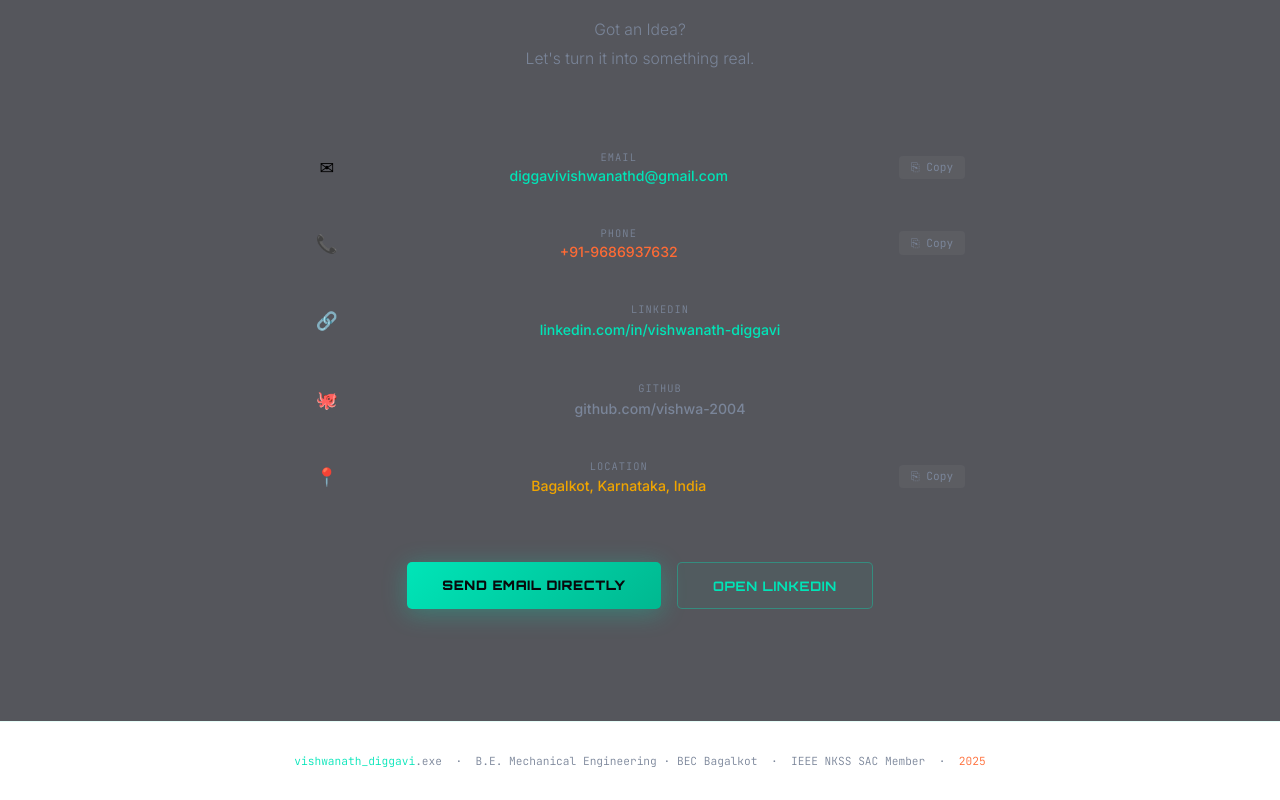
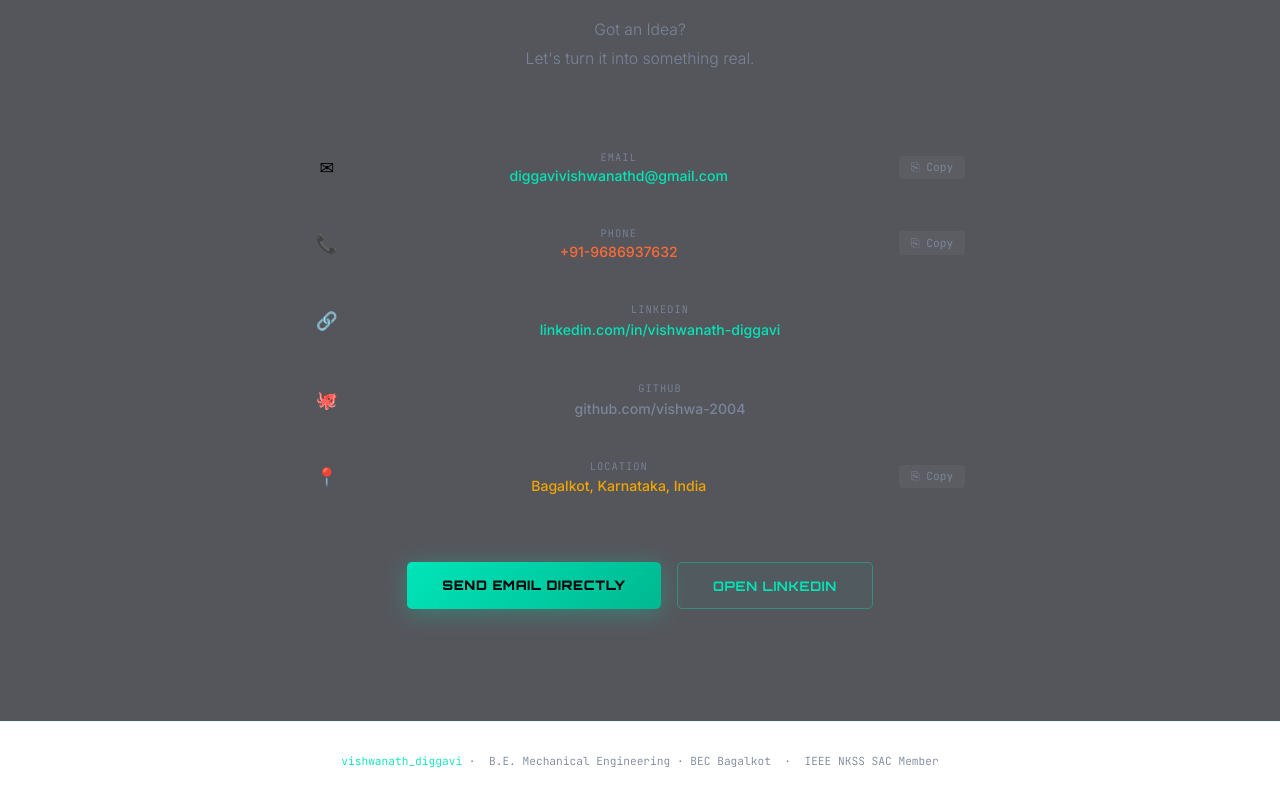
Before and after one commit to vishwa-2004/PORTFOLIO, a React (Vite) app: page / in a window 1280 px wide. Shown: the part 6434-7234 px from the top of the page. Built offline with nearby package versions, Linux system fonts and the light colour scheme.

Commit message:
Fix updates

```diff
--- a/src/App.jsx
+++ b/src/App.jsx
@@ -63,10 +63,9 @@ export default function App() {
         padding: '2rem 2rem', borderTop: '1px solid rgba(0,229,184,0.1)',
         fontFamily: "'JetBrains Mono',monospace", fontSize: '.7rem', color: 'var(--body)',
       }}>
-        <span style={{ color: 'var(--teal)' }}>vishwanath_diggavi</span>.exe
+        <span style={{ color: 'var(--teal)' }}>vishwanath_diggavi</span>
         &nbsp;·&nbsp; B.E. Mechanical Engineering · BEC Bagalkot
         &nbsp;·&nbsp; IEEE NKSS SAC Member
-        &nbsp;·&nbsp; <span style={{ color: 'var(--orange)' }}>2025</span>
       </footer>
     </>
   )
```
